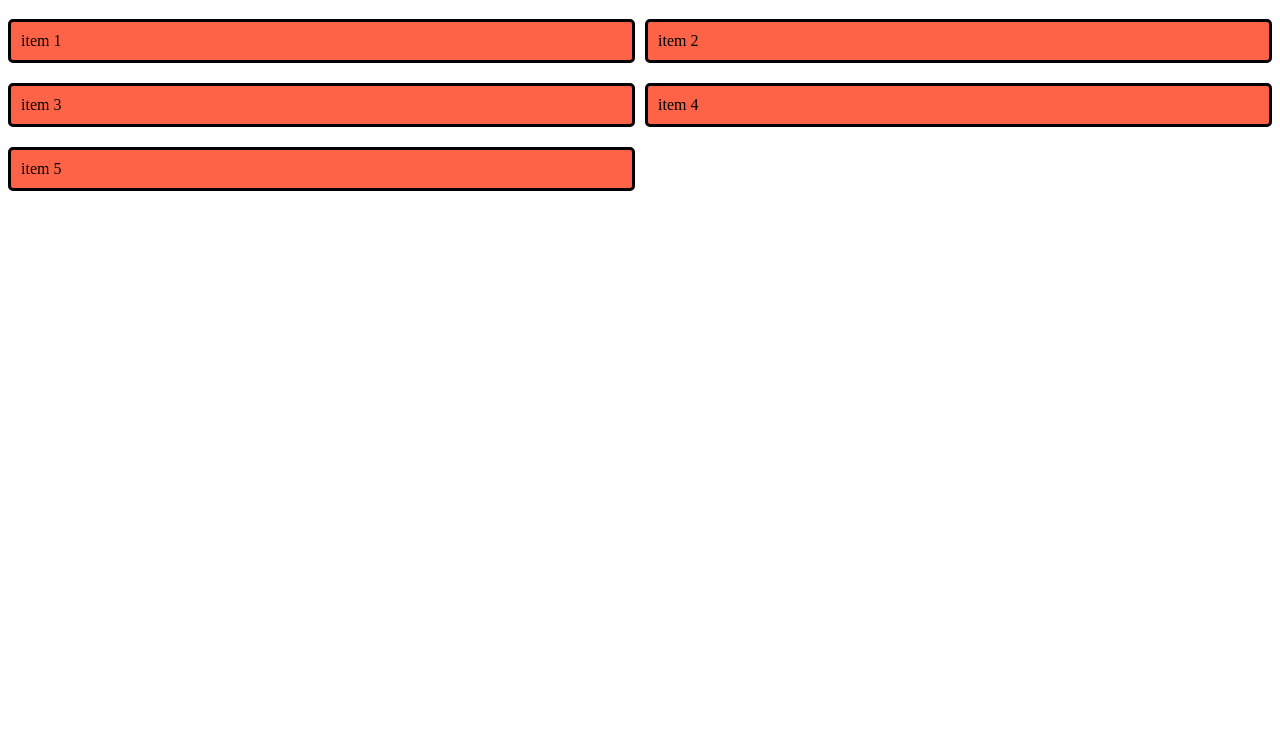
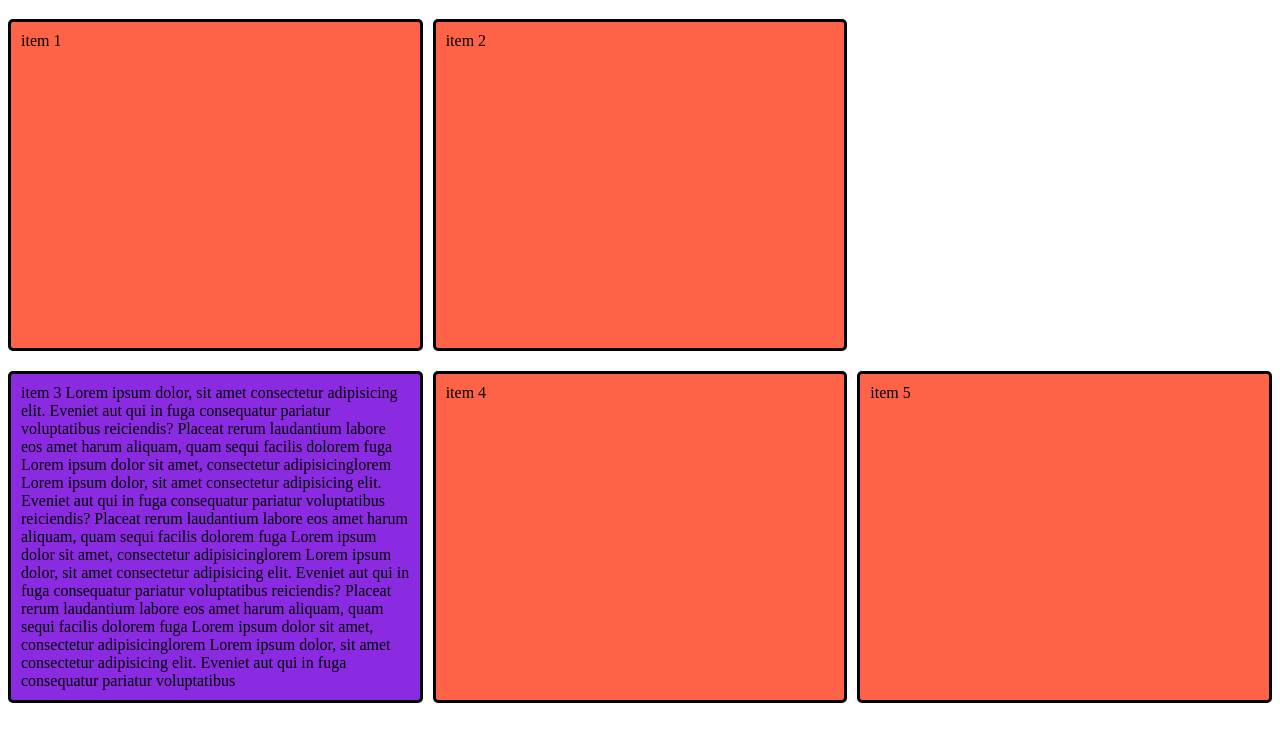
Before and after one commit to Adolfo2231/HTML-Y-CSS, a plain HTML site: page grid.html in a window 1280 px wide. Shown: the part 61-802 px from the top of the page. Drawn offline with Linux system fonts and the light colour scheme.

Commit message:
File: Input tag in html

```diff
--- a/grid.css
+++ b/grid.css
@@ -3,17 +3,31 @@
     /* *Fraccion de la cantidad de columnas */
         /* grid-template-columns: 1fr 2fr 1fr; */
 
-        grid-template-columns: repeat(2, 1fr);
+    /* !Primer numero indicara la cantidad de columnas en que se dividiran los elementos */
+    /* *Las elementos se agrandaran dependiendo de su contenido */
+        grid-template-columns: repeat(3, 1fr);
+
     /* !Tamanio de los elementos segun orden 1, 2, 3  en colums*/
     /* !Medida fijas es en px flecxibles es en % */
-    /* grid-template-columns: 100px 50% 200px; */
+    /* grid-template-columns: 45%; */
 
     /* !Tamanio de los elementos segun su orden en filas*/
-    /* grid-template-rows: 200px 100px; */
+    /* grid-template-rows: 100px 200px; */
+    grid-template-rows: repeat(6,1fr);
 
     /* *Separacion de columnas entre los elementos */
     /* !1)Valor row 2)Valor colum */
     gap: 20px 10px;
+
+    /* *Definimos que todas las filas sean de 100px */
+    /* !NO respetara el contenido dentro de los elementos */
+    /* ? Funcion minmax( minimo t.filas/maximo t.auto) hara que respete el contenido y sera flexible*/
+    /* grid-auto-rows: minmax(100px,100px); */
+
+    /* *Para rellenar espacios vacios con otro elemento */
+    /* grid-auto-flow: row dense;
+    grid-auto-flow: column dense; */
+
 }
 
 .grid-items{
@@ -22,3 +36,26 @@
     border-radius: 5px;
     padding: 10px;
 }
+
+/* *Para crear un scroll en el item hijo #3 */
+/* ?grid-column y grid-row para posicionar los elementos de starts/end */
+/* ?Layout */
+
+.grid-items:nth-child(3){
+    overflow-y: scroll;
+    background: blueviolet;
+    /* grid-column-start: 1;
+    grid-column-end: 2; */
+
+    grid-column: 1/2;
+
+    /* grid-row-start: 1;
+    /* grid-row-end: 2; */
+
+    /* grid-row: 2/3; */
+
+    /* *start/span 4 = toma el espacio total de 4 elementos */
+    /* grid-column: 1/ span 4; */
+
+
+}
--- a/grid.html
+++ b/grid.html
@@ -11,7 +11,16 @@
     <main class="grid-container">
         <article class="grid-items">item 1</article>
         <article class="grid-items">item 2</article>
-        <article class="grid-items">item 3</article>
+        <article class="grid-items">item 3
+           Lorem ipsum dolor, sit amet consectetur adipisicing elit. Eveniet aut qui in fuga consequatur pariatur voluptatibus reiciendis? Placeat rerum laudantium labore eos amet harum aliquam, quam sequi facilis dolorem fuga Lorem ipsum dolor sit amet, consectetur adipisicinglorem
+            Lorem ipsum dolor, sit amet consectetur adipisicing elit. Eveniet aut qui in fuga consequatur pariatur voluptatibus
+            reiciendis? Placeat rerum laudantium labore eos amet harum aliquam, quam sequi facilis dolorem fuga Lorem ipsum dolor
+            sit amet, consectetur adipisicinglorem
+Lorem ipsum dolor, sit amet consectetur adipisicing elit. Eveniet aut qui in fuga consequatur pariatur voluptatibus
+reiciendis? Placeat rerum laudantium labore eos amet harum aliquam, quam sequi facilis dolorem fuga Lorem ipsum dolor
+sit amet, consectetur adipisicinglorem
+Lorem ipsum dolor, sit amet consectetur adipisicing elit. Eveniet aut qui in fuga consequatur pariatur voluptatibus
+        </article>
         <article class="grid-items">item 4</article>
         <article class="grid-items">item 5</article>
         </main>
--- /dev/null
+++ b/gridPractica.css
@@ -0,0 +1,48 @@
+.grid-container{
+    display: grid;
+    /* grid-template-columns: repeat(4, 1fr); */
+    gap: 20px 10px;
+
+    /* !grid-template-areas: ; */
+    /* *Tomara el diseno aqui establecido */
+    /* *Cada item tiene que declararse con grid-area: x; */
+    grid-template-areas:
+        "a a a a"
+        "b b c c"
+        "d e e e";
+
+
+}
+
+.grid-items {
+    background-color: tomato;
+    border: 3px solid #000;
+    border-radius: 5px;
+    padding: 10px;
+}
+
+/* *Declarando las grid-areas */
+.grid-items:nth-child(1) {
+    /* grid-column: 1/3; */
+    grid-area: a;
+}
+.grid-items:nth-child(2) {
+   /* grid-column: 3/4; */
+   grid-area: b;
+}
+.grid-items:nth-child(3) {
+    /* grid-column: 4/5;
+    grid-row: 1/3; */
+    grid-area: c;
+}
+
+.grid-items:nth-child(4) {
+    /* grid-column: 1/2; */
+    grid-area: d;
+
+}
+
+.grid-items:nth-child(5) {
+    /* grid-column: 2/4; */
+    grid-area: e;
+}
```
Also changed, not shown: CSS_Local/PaginaHolberton.html (+3 -1 lines), OrderedList.html (added, +38 -0 lines), gridPractica.html (added, +23 -0 lines), hyperlinks.html (added, +17 -0 lines), inputtags.html (added, +12 -0 lines), Proyecto Holberton Web/PaginaWeb.css (added), Proyecto Holberton Web/PaginaWeb.html (added).
